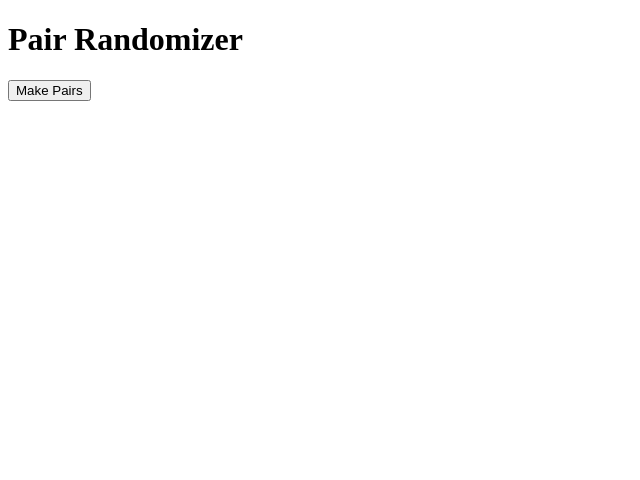
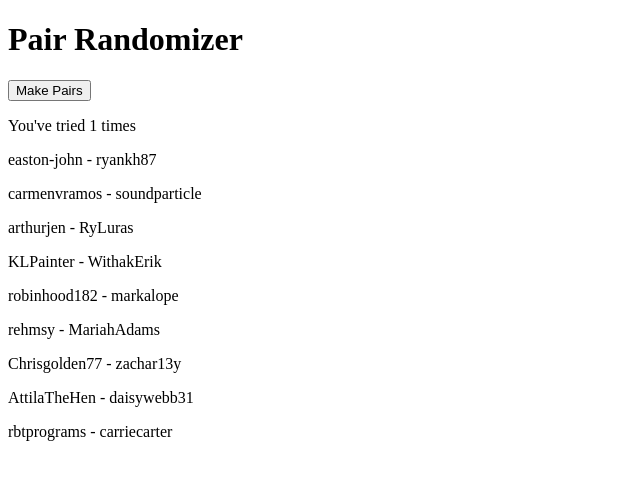
Before and after one commit to alchemy-bootcamp-one-spring-2018/classwork, a plain HTML site: page week01_intro-web-development/class-04-object-array-function/demo/index.html in a window 1280 px wide. Both pictures are taken after a click on the button "Make Pairs". Shown: the whole page, without its empty margins (0-640 px from the left). Drawn offline with Linux system fonts and the light colour scheme.

```diff
--- a/week01_intro-web-development/class-04-object-array-function/demo/app.js
+++ b/week01_intro-web-development/class-04-object-array-function/demo/app.js
@@ -1,23 +1,51 @@
+/* globals students */
+/* exported makePairs */
 
+var tries = 0;
 
 function makePairs() {
     // takes no parameters
+    var copy = students.slice();
 
-    // loop 9 times
+    // takes a css selector, and returns a node list, which is array-like
+    // var pairs = document.querySelectorAll('.pair');
+
+    for(var i = 0; i < 9; i++) {
 
         // randomly select first student
+        var studentOne = randomStudent(copy);
         // randomly select second student
+        var studentTwo = randomStudent(copy);
+
         // write pair to dom
+        document.getElementById('pair-' + i).textContent = studentOne + ' - ' + studentTwo;
+
+        // pairs[i].textContent = studentOne + ' - ' + studentTwo;
+    }
+
+    tries++;
+    document.getElementById('tries').textContent = tries;
 
     // no return value, dom is just updated
 }
 
-function randomStudent() {
+function randomStudent(listOfStudents) {
     // takes no parameters
 
-    // get a random integer
+    // get a random integer between 0 and length of students array
+    var index = getRandomIndex(listOfStudents.length);
+
     // gets that student from the array by the integer as index
+    var student = listOfStudents[index];
+
     // remove that student from the array
+    listOfStudents.splice(index, 1);
 
     // return the randomly selected student
+    return student;
 }
+
+// https://developer.mozilla.org/en-US/docs/Web/JavaScript/Reference/Global_Objects/Math/random
+function getRandomIndex(max) {
+    return Math.floor(Math.random() * Math.floor(max));
+}
--- a/week01_intro-web-development/class-04-object-array-function/demo/index.html
+++ b/week01_intro-web-development/class-04-object-array-function/demo/index.html
@@ -7,19 +7,20 @@
     <h1>Pair Randomizer</h1>
 
     <section>
-        <p id="pair-0"></p>
-        <p id="pair-1"></p>
-        <p id="pair-2"></p>
-        <p id="pair-3"></p>
-        <p id="pair-4"></p>
-        <p id="pair-5"></p>
-        <p id="pair-6"></p>
-        <p id="pair-7"></p>
-        <p id="pair-8"></p>
+        <p><button onclick="makePairs()">Make Pairs</button></p>
+        <p>You've tried <span id="tries">0</span> times</p>
     </section>
 
     <section>
-        <button onclick="makePairs()">Make Pairs</button>
+        <p class="pair" id="pair-0"></p>
+        <p class="pair" id="pair-1"></p>
+        <p class="pair" id="pair-2"></p>
+        <p class="pair" id="pair-3"></p>
+        <p class="pair" id="pair-4"></p>
+        <p class="pair" id="pair-5"></p>
+        <p class="pair" id="pair-6"></p>
+        <p class="pair" id="pair-7"></p>
+        <p class="pair" id="pair-8"></p>
     </section>
 
     <script src="students.js"></script>
--- a/week01_intro-web-development/class-04-object-array-function/demo/students.js
+++ b/week01_intro-web-development/class-04-object-array-function/demo/students.js
@@ -1,22 +1,22 @@
 /* exported students */
 
 var students = [
-    'Chrisgolden77'
-    'easton-john'
-    'arthurjen'
-    'KLPainter'
-    'RyLuras'
-    'AttilaTheHen'
-    'rbtprograms'
-    'markalope'
-    'rehmsy'
-    'MariahAdams'
-    'soundparticle'
-    'carriecarter'
-    'WithakErik'
-    'zachar13y'
-    'daisywebb31'
-    'robinhood182'
-    'ryankh87'
+    'Chrisgolden77',
+    'easton-john',
+    'arthurjen',
+    'KLPainter',
+    'RyLuras',
+    'AttilaTheHen',
+    'rbtprograms',
+    'markalope',
+    'rehmsy',
+    'MariahAdams',
+    'soundparticle',
+    'carriecarter',
+    'WithakErik',
+    'zachar13y',
+    'daisywebb31',
+    'robinhood182',
+    'ryankh87',
     'carmenvramos'
 ];
```
Also changed, not shown: 2 other files.
